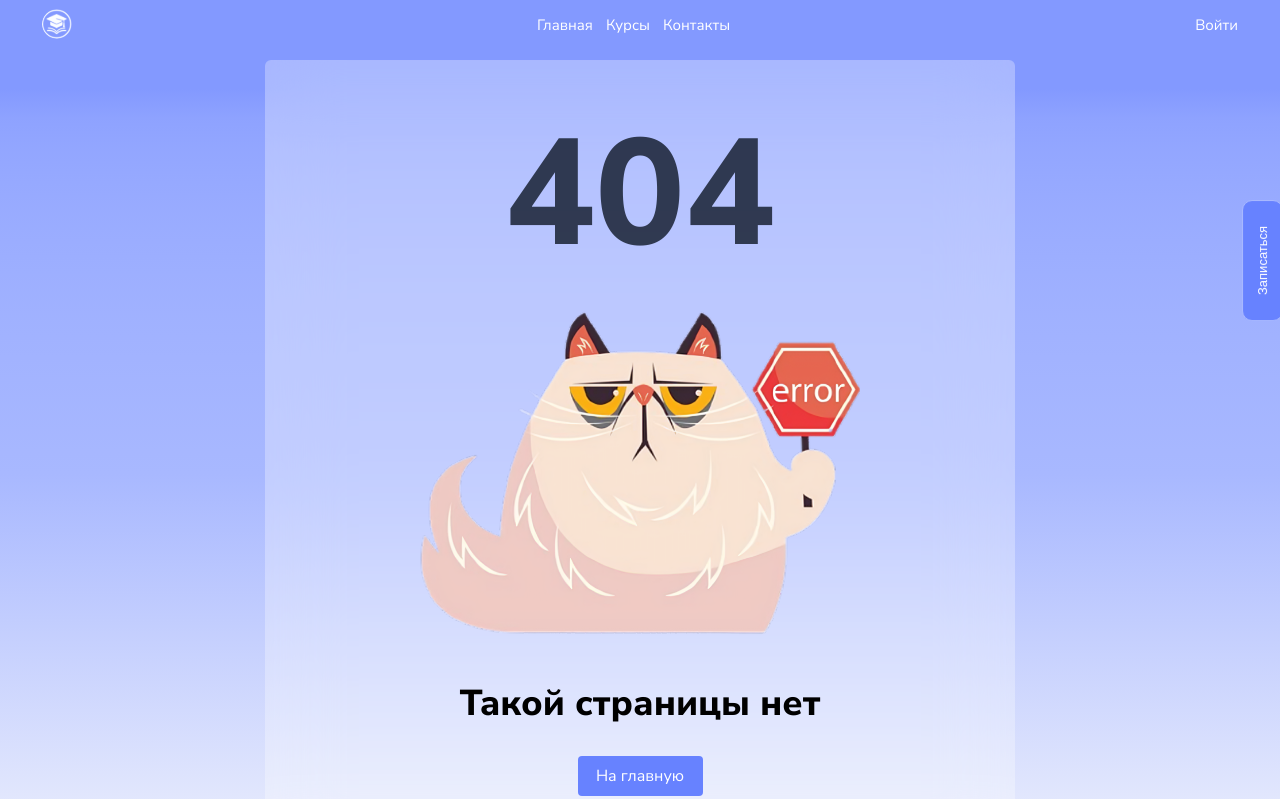
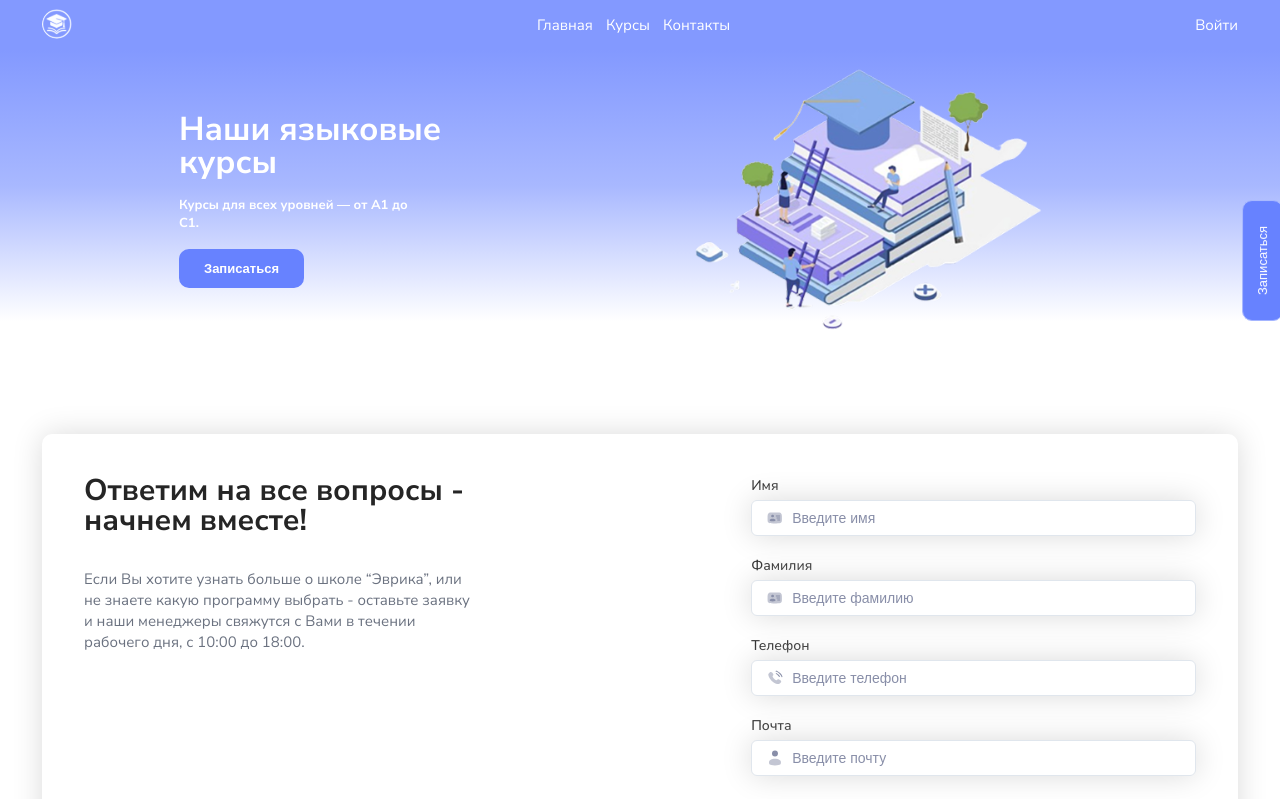
Before and after one commit to daniarmakyev/Evrika, a Next.js app: page /courses in a window 1280 px wide. Before the commit this address had no page. Shown: the top 799 px of the page. Built offline with nearby package versions, Linux system fonts and the light colour scheme.

Commit message:
Made an overused component yero banner

```diff
--- /dev/null
+++ b/src/app/courses/page.tsx
@@ -0,0 +1,28 @@
+import Header from "@components/Header";
+import HeroBanner from "@components/HeroBanner";
+import Footer from "@components/Footer";
+import SignupSection from "@components/SignupSection/indext";
+
+const coursesPageBanner = {
+  title: "Наши языковые курсы",
+  description: "Курсы для всех уровней — от А1 до С1.",
+  image: {
+    url: "/assets/images/courses-page.png",
+    name: "courses-page.png",
+  },
+};
+
+const Courses = ({}) => {
+  return (
+    <>
+      <Header />
+      <main className="App">
+        <HeroBanner data={coursesPageBanner} />
+        <SignupSection />
+      </main>
+      <Footer />
+    </>
+  );
+};
+
+export default Courses;
--- a/src/components/Footer/index.tsx
+++ b/src/components/Footer/index.tsx
@@ -25,7 +25,7 @@ const menu = [
   },
   {
     name: "Курсы",
-    link: "/",
+    link: "/courses",
   },
   {
     name: "Контакты",
--- a/src/components/Header/index.tsx
+++ b/src/components/Header/index.tsx
@@ -17,7 +17,7 @@ const menu = [
   {
     id: 2,
     name: "Курсы",
-    link: "#",
+    link: "/courses",
   },
   {
     id: 3,
--- a/src/components/HeroBanner/index.tsx
+++ b/src/components/HeroBanner/index.tsx
@@ -1,10 +1,24 @@
 'use client';
 
+import React from "react";
 import Image from "next/image";
 import classNames from "classnames";
 import styles from "./styles.module.scss";
 
-const HeroBanner = ({}) => {
+interface HeroBannerData {
+  title: string;
+  description: string;
+  image: {
+    url: string;
+    name: string;
+  };
+}
+
+interface HeroBannerProps {
+  data: HeroBannerData;
+}
+
+const HeroBanner: React.FC<HeroBannerProps> = ({ data }) => {
   const scrollToSignup = () => {
     const section = document.getElementById("signup");
     if (section) {
@@ -17,10 +31,10 @@ const HeroBanner = ({}) => {
       <div className={classNames(styles.quote__container, "container")}>
         <div className={styles.quote__info}>
           <div className={styles.quote__title}>
-            <h1>От первых слов - к свободной речи</h1>
+            <h1>{data.title}</h1>
           </div>
           <div className={styles.quote__description}>
-            <p>Запишись на пробный урок - шаг к свободному общению!</p>
+            <p>{data.description}</p>
           </div>
           <div className={styles.quote__btn}>
             <button onClick={scrollToSignup}>
@@ -30,8 +44,8 @@ const HeroBanner = ({}) => {
         </div>
         <div className={styles.quote__image}>
           <Image
-            src="/assets/images/quote.png"
-            alt="image quote"
+            src={data.image.url}
+            alt={data.image.name}
             width={600}
             height={600}
             priority
```
Also changed, not shown: src/app/page.tsx (+10 -1 lines), public/assets/images/courses-page.png (added).
